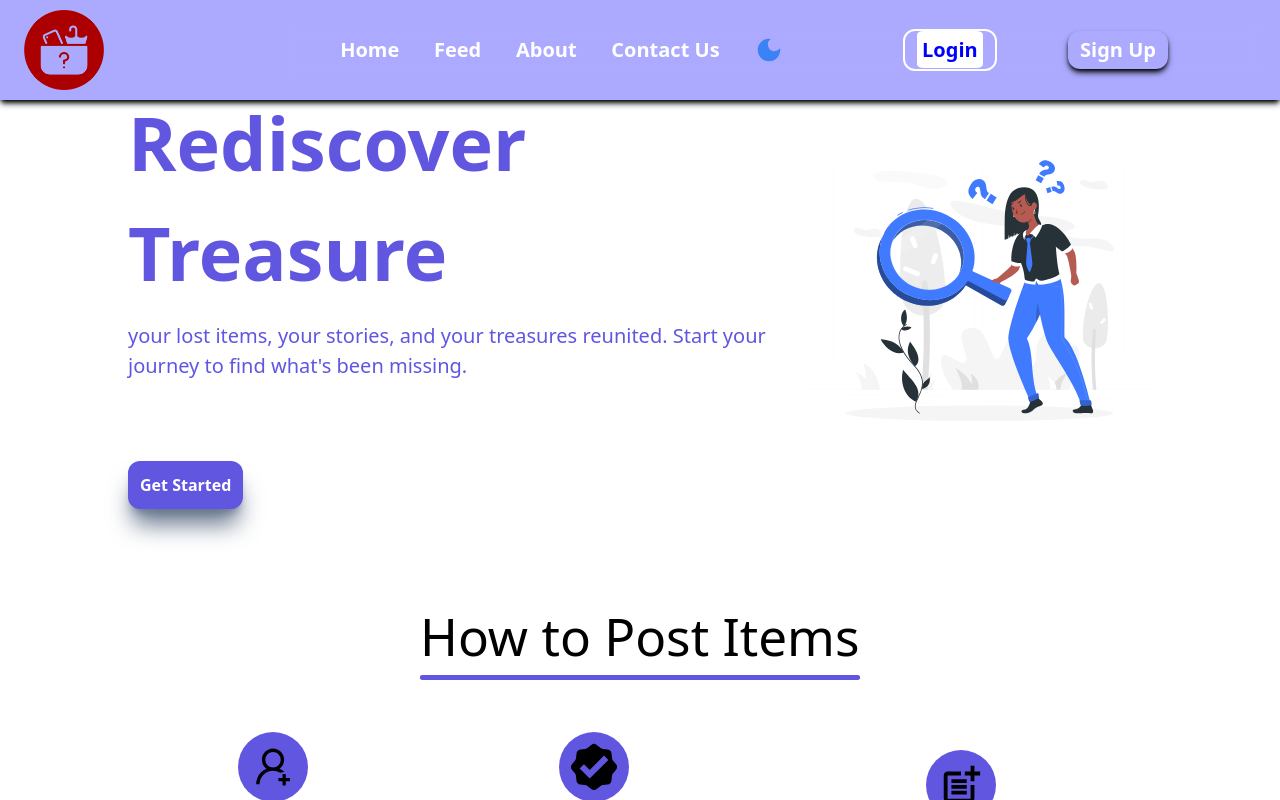
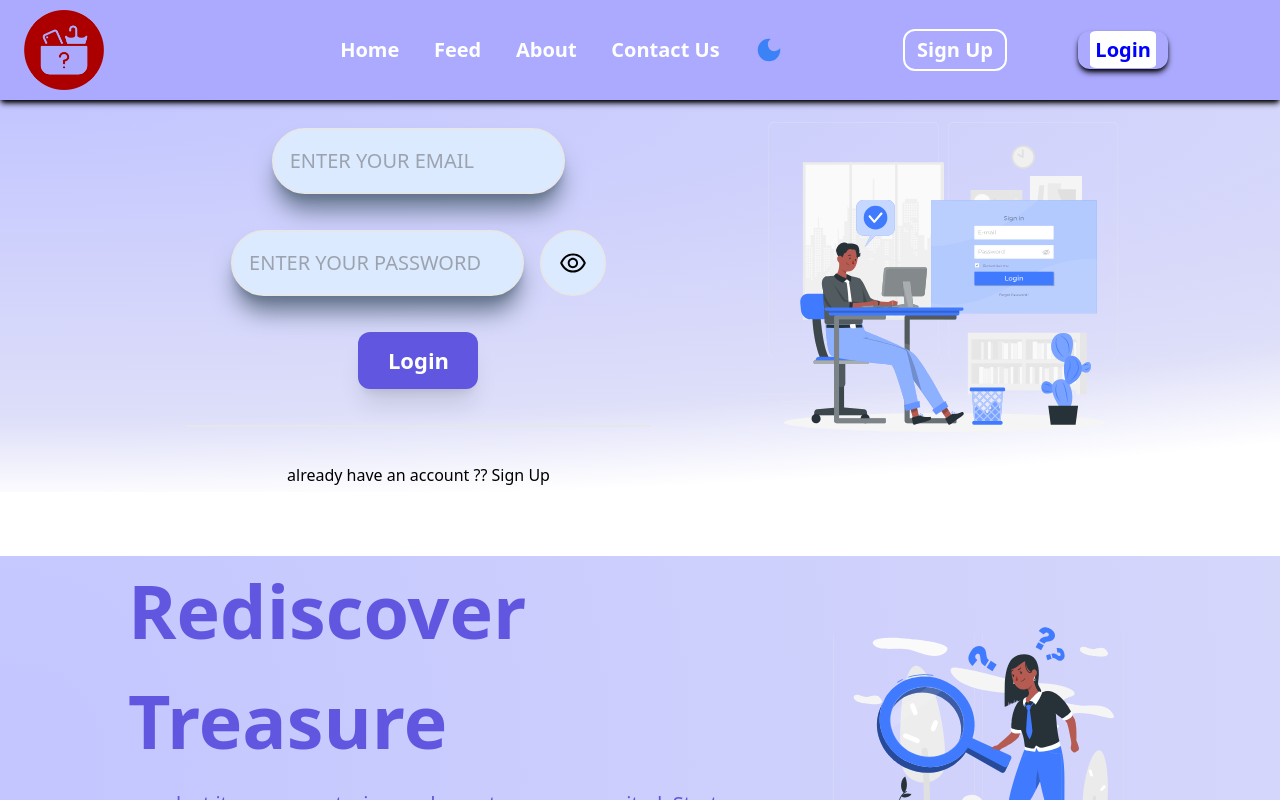
Before and after one commit to devrahuljourney/lostandfound, a React (Create React App) app: page /login in a window 1280 px wide. Shown: the top 800 px of the page. Built offline with nearby package versions, Linux system fonts and the light colour scheme.

Commit message:
loginn form completed

```diff
--- a/src/App.js
+++ b/src/App.js
@@ -13,6 +13,7 @@ import ContactUs from './components/ContactUs';
 function App() {
   const[footer,setFooter] = useState(true);
   const[dark,setDark] = useState(false);
+  const[isLoggedIn,setIsLoggedIn] = useState(false);
   // Initialize the footer state from localStorage or default to true
   // const [footer, setFooter] = useState(() => {
   //   const savedFooter = localStorage.getItem('footer');
@@ -31,14 +32,14 @@ function App() {
 
       <div className="">
         {/* Pass footer and setFooter as props to NavBar */}
-        <NavBar dark = {dark} setDark ={setDark} footer={footer} setFooter={setFooter} />
+        <NavBar dark = {dark} setDark ={setDark} isLoggedIn ={isLoggedIn} setIsLoggedIn = {setIsLoggedIn}  footer={footer} setFooter={setFooter} />
         <Routes>
           <Route path="/" element={<Home />} />
-          <Route path="/login" element={<Login />} />
-          <Route path="/signup" element={<SignUp />} />
-          <Route path="/feed" element={<Feed />} />
-          <Route path="/about" element={<div className="p-[5%]"><About /></div>} />
-          <Route path="/contactus" element={<div className="p-[5%]"><ContactUs /></div>} />
+          <Route path="/login" element={<Login dark = {dark} setFooter ={setFooter} isLoggedIn ={isLoggedIn} setIsLoggedIn = {setIsLoggedIn} />} />
+          <Route path="/signup" element={<SignUp dark = {dark} />} />
+          <Route path="/feed" element={<Feed dark = {dark} />} />
+          <Route path="/about" element={<div className="p-[5%]"><About dark = {dark} /></div>} />
+          <Route path="/contactus" element={<div className="p-[5%]"><ContactUs dark = {dark} /></div>} />
 
         </Routes>
         <div>{footer ? <Footer dark = {dark}  /> : null}</div>
--- a/src/components/About.js
+++ b/src/components/About.js
@@ -8,9 +8,10 @@ import {SlSocialLinkedin} from 'react-icons/sl';
 import {SlSocialGithub} from 'react-icons/sl';
 import Aos from 'aos';
 import 'aos/dist/aos.css';
-export default function About() {
+export default function About(props) {
+  const dark = props.dark;
   return (
-    <div id='about' className='w-[80%] md:mt-[5%] mt-[10%] mx-auto flex flex-col justify-center items-center gap-5'>
+    <div id='about' className= {`${dark ? 'bg-black text-white' : '' } w-[80%] md:mt-[5%] mt-[10%] mx-auto flex flex-col justify-center items-center gap-5`}>
          <div data-aos="flip-right" className=' flex flex-col  justify-center items-center gap-4 mt-7 '>
             <h1 className='md:text-[3.2rem] text-[1.5rem] font-[500]'>About Us</h1>
             <div className='border-b border-4 w-full rounded-lg border-button'></div>
--- a/src/components/ConnectUs.js
+++ b/src/components/ConnectUs.js
@@ -8,9 +8,10 @@ import { NavLink } from 'react-router-dom';
 import Aos from 'aos';
 import 'aos/dist/aos.css';
 export default function
-() {
+(props) {
+    const dark = props.dark;
   return (
-    <div className='bg-white w-full flex flex-col gap-8 p-9 mt-6 justify-center items-center mx-auto'>
+    <div className={`${dark ? 'bg-black' : 'bg-white' } w-full flex flex-col gap-8 p-9 mt-6 justify-center items-center mx-auto`}>
         <h1 data-aos="flip-right" className='md:text-[3.1rem] text-[1.3rem] font-bold  ' >Connect Us</h1>
         <div className='flex w-[60%] flex-col md:flex-row justify-between items-center gap-7'>
             <div data-aos="flip-left" className='w-[80px] hover:text-white text-[#C13584] h-[80px] border-2 p-5  flex justify-center  hover:cursor-pointer  items-center shadow-lg shadow-slate-700 border-black hover:bg-[#C13584] rounded-full '>
--- a/src/components/ContactUs.js
+++ b/src/components/ContactUs.js
@@ -1,7 +1,8 @@
 import React, { useState } from 'react'
 import Aos from 'aos';
 import 'aos/dist/aos.css';
-export default function ContactUs() {
+export default function ContactUs(props) {
+    const dark = props.dark;
     const[formData,setFormData] = useState({
         Name:"",
         email:"",
@@ -18,12 +19,14 @@ export default function ContactUs() {
     function submitHandler(event)
     {
         event.preventDefault();
-        console.log(formData)
+        console.log(formData);
+        console.log('contact us')
+        console.log(dark);
     }
 
   return (
 
-    <div  className='md:mt-[5%] mt-[10%]'>
+    <div  className= {` ${dark ? 'bg-black  text-white ' : ''} md:mt-[5%] mt-[10%]`}>
 
        <div data-aos="flip-right" className='flex flex-col justify-center mx-auto  gap-5 items-center w-[80%] p-7'>
         <p className='font-bold text-[1.1rem] '>Get In Touch</p>
--- a/src/components/Footer.js
+++ b/src/components/Footer.js
@@ -21,9 +21,10 @@ export default function Footer(props)
     const customGradientStyles = {
         background: 'radial-gradient(188.78% 94.89% at 0.87% 7.36%, #C3C6FF 0%, rgba(182, 184, 241, 0.46) 78.95%, rgba(255, 255, 255, 0.12) 100%)',
       };
+
   return (
     // className={` ${dark ? 'bg-black' :  '' }  md:mt-[5%] mt-[10%]  w-full`}
-    <div className={` ${dark ? 'bg-black text-white' :  '' }  md:mt-[5%] mt-[10%]  w-full`} >
+    <div className={` ${dark ?  'bg-black text-white' : ''} md:mt-[5%] mt-[10%] w-full`} style={dark ? null : customGradientStyles} >
         <div  className='w-[80%]  flex flex-col md:flex-row justify-between items-center mx-auto '>
         {/* left */}
         <div data-aos="flip-left" className='flex flex-col md:justify-start md:items-start  justify-center items-center gap-3'>
@@ -76,10 +77,10 @@ export default function Footer(props)
          </div>
      </div>
 
-         <About/>
+         <About  />
          <div className='border-b-2'></div>
-         <ContactUs/>
-         <ConnectUs/>
+         <ContactUs />
+         <ConnectUs dark = {props.dark} />
 
     </div>
   )
--- /dev/null
+++ b/src/components/FormTemplate.js
@@ -0,0 +1,23 @@
+import React from 'react'
+import LoginForm from './LoginForm';
+import SignForm from './SignForm';
+import login from '../assests/login.svg'
+export default function FormTemplate(props) {
+    const customGradientStyles = {
+      background:
+        'radial-gradient(188.78% 94.89% at 0.87% 7.36%, #C3C6FF 0%, rgba(182, 184, 241, 0.46) 78.95%, rgba(255, 255, 255, 0.12) 100%)',
+    };
+
+    return (
+      <div className={` ${props.dark ? 'bg-black text-white' : ''} md:mt-[6%] mt-[12%] w-full  flex  justify-center items-center `} style={props.dark ? null : customGradientStyles}>
+        <div className='flex flex-col-reverse md:flex-row gap-7 w-[80%] justify-evenly items-center mx-auto'>
+            <div className='md:w-[70%] w-full'>
+              {props.formType === "login" ? <LoginForm setFooter = {props.setFooter} setIsLoggedIn={props.setIsLoggedIn} /> : <SignForm />}
+            </div>
+            <div className='md:w-[50%]  w-full'>
+              <img src={login} width={600} height={600} />
+            </div>
+        </div>
+      </div>
+    )
+  }
--- a/src/components/Login.js
+++ b/src/components/Login.js
@@ -1,7 +1,14 @@
 import React from 'react'
+import FormTemplate from './FormTemplate';
+import LoginForm from './LoginForm';
+export default function Login(props) {
+   const dark = props.dark;
+   const setIsLoggedIn = props.setIsLoggedIn;
+   const setFooter = props.setFooter;
+  return (
+    <div>
 
-export default function Login() {
-  return (
-    <div>Login</div>
+      <FormTemplate setIsLoggedIn={ setIsLoggedIn} setFooter = {setFooter} dark = {dark} formType = "login" />
+    </div>
   )
 }
--- /dev/null
+++ b/src/components/LoginForm.js
@@ -0,0 +1,71 @@
+import React, { useState } from 'react'
+import {AiOutlineEye, AiOutlineEyeInvisible} from 'react-icons/ai';
+import { Link, NavLink, Navigate, useNavigate } from 'react-router-dom';
+import { toast } from 'react-toastify';
+export default function LoginForm(props) {
+    const setIsLoggedIn = props.setIsLoggedIn;
+    const setFooter = props.setFooter;
+    const[formData,setFormData] = useState({
+        email:"",
+        password:""
+    });
+    const navigate = useNavigate();
+    const[password,setPassword] = useState(false);
+    function changehandler(event)
+    {
+        const {name,value} = event.target;
+        setFormData((prev) => ({
+            ...prev,
+            [name] : value,
+        }))
+
+    }
+    function sumbiltHandler(event)
+    {
+        event.preventDefault();
+        console.log(formData);
+        if(formData.email == '' || formData.password == '')
+        {
+            toast.error("fill all details");
+            return;
+        }
+        toast.success("Login Successfully !!!");
+        setIsLoggedIn(true);
+        setFooter(true);
+        navigate("/Home");
+    }
+  return (
+    <div>
+        <form className='flex mt-[8%] flex-col w-[80%] gap-9 justify-center mx-auto items-center' onSubmit={sumbiltHandler}>
+        <label data-aos="flip-left" className='w-[90%] flex justify-center items-center mx-auto'>
+            <input className='md:w-[70%] md:text-[20px] text-[16px] text-slate-400 font-[400] w-full shadow-xl focus:outline-none focus:ring focus:border-blue-300 shadow-slate-500 bg-blue-100 bg-blur-lg border-2 border-spacing-3 rounded-full p-4 backdrop-blur-lg '
+             type='text'
+            value={formData.email}
+            name='email'
+            onChange={changehandler}
+            placeholder='ENTER YOUR EMAIL'
+
+              ></input>
+
+        </label>
+        <label  className='w-[90%] flex justify-center items-center gap-4 mx-auto'>
+            <input className='md:w-[70%] md:text-[20px] text-[16px] text-slate-400 font-[400] w-full shadow-xl focus:outline-none focus:ring focus:border-blue-300 shadow-slate-500 bg-blue-100 bg-blur-lg border-2 border-spacing-3 rounded-full p-4 backdrop-blur-lg '
+             type= {password ? ("text") : ("password")}
+            value={formData.password}
+            name='password'
+            onChange={changehandler}
+            placeholder='ENTER YOUR PASSWORD'
+
+              ></input>
+
+              <span className='focus:border-blue-300 shadow-slate-500 bg-blue-100 bg-blur-lg border-2 border-spacing-3 rounded-full p-4 backdrop-blur-lg' onClick={() => setPassword((prev) => !prev)} >
+                {password ? (<AiOutlineEyeInvisible style={{width:'30px', height:'30px'}}  />) : (<AiOutlineEye style={{width:'30px', height:'30px'}}  />) }
+            </span>
+        </label>
+        <button  type='submit' className='bg-button hover:bg-blue-400 shadow-xl text-white p-3 w-[120px] text-[22px] rounded-xl font-bold  '>Login</button>
+        <div className='w-full border-b-2'></div>
+        <p>already have an account ?? <span> <NavLink to='/signup' > Sign Up </NavLink> </span> </p>
+        </form>
+    </div>
+  )
+}
--- a/src/components/NavBar.js
+++ b/src/components/NavBar.js
@@ -5,7 +5,11 @@ import { GiHamburgerMenu } from 'react-icons/gi';
 import { AiOutlineClose } from 'react-icons/ai';
 import {MdDarkMode}  from 'react-icons/md';
 import {CiLight} from 'react-icons/ci'
+import { ToastContainer, toast } from 'react-toastify';
+import 'react-toastify/dist/ReactToastify.css';
 export default function NavBar(props) {
+    const isLoggedIn = props.isLoggedIn;
+    const setIsLoggedIn = props.setIsLoggedIn;
     const footer = props.footer;
     const setFooter = props.setFooter;
     const dark = props.dark;
@@ -21,14 +25,14 @@ export default function NavBar(props) {
             <div className='w-[20%] md:ml-6 md:static '>
                 <img className='mix-blend-multiply sm:w-[80px] md:ml-0 ml-[-130px] md:mt-0 mt-3 w-[40px] ' src= {logo} alt='img' width={70} height={32} loading='lazy'></img>
             </div>
-            <div className='text-3xl text-black md:hidden md:static  absolute right-0 mr-3' onClick={() => setMenu(!menu)}>
+            <div className={`text-3xl ${dark ? 'text-white' : 'text-black '} md:hidden md:static  absolute right-0 mr-3`} onClick={() => setMenu(!menu)}>
                  {
                     menu ?   (<AiOutlineClose/>) : (<GiHamburgerMenu/>)
                  }
             </div>
             {/* nav button */}
 
-            <div className={`md:w-[80%]  md:shadow-[0] md:p-0 p-4 shadow-md shadow-black z-30 absolute md:static ${menu ? 'top-[65px]  ' : 'top-[-320px]'} bg-transparent backdrop-blur-sm md:text-white text-black text-[18px] md:text-[20px] z-10 w-full
+            <div className={`md:w-[80%]  md:shadow-[0] md:p-0 p-4 shadow-md ${dark ? 'shadow-white' : 'shadow-black '} z-30 absolute md:static ${menu ? 'top-[65px]  ' : 'top-[-320px]'} bg-transparent backdrop-blur-sm md:text-white ${dark ? 'text-white' : 'text-black '} text-[18px] md:text-[20px] z-10 w-full
             sm:left-[20%] flex sm:flex-row flex-col md:justify-evenly md:items-center items-start  justify-between transition-all duration-500 ease-in`} >
              <div className='w-[50%]'>
                 <ul className='flex  flex-col sm:flex-row py-[0.3125rem]   justify-evenly j md:items-center gap-3'>
@@ -44,7 +48,7 @@ export default function NavBar(props) {
                     <li onClick={()=> {setFooter(false); setMenu(false);} } className='hover:bg-white hover:rounded-lg hover:text-black hover:p-1'>
                         <NavLink to = "/contactus">Contact Us</NavLink>
                     </li>
-                    <div onClick={() => props.setDark(!dark)} className='text-blue-500 hover:text-button cursor-pointer ' >
+                    <div onClick={() =>  {setMenu(false); props.setDark(!dark);} } className='text-blue-500 hover:text-button cursor-pointer ' >
                         {
                             dark ? (<CiLight style={{width : '30px' , height : '30px' }} />) : (<MdDarkMode style={{width : '30px' , height : '30px' }} />)
                         }
@@ -55,10 +59,35 @@ export default function NavBar(props) {
              <div className='w-[40%]'>
                 <ul className='flex flex-col sm:flex-row py-[0.3125rem]  justify-evenly md:items-center gap-2'>
                     <li onClick={()=> {setFooter(false); setMenu(false);}} className='hover:bg-white hover:rounded-lg hover:text-black hover:p-1 border-white border-2 px-3 py-1 rounded-xl'>
-                        <NavLink to = "/login">Login</NavLink>
+                        {
+                            !isLoggedIn &&
+                            <NavLink to = "/signup">
+                                <button>Sign Up</button>
+                            </NavLink>
+                        }
+
                     </li>
                     <li onClick={()=> {setFooter(false); setMenu(false);} } className='hover:bg-white hover:rounded-lg hover:text-black hover:p-1  px-3 py-1 rounded-xl shadow-black shadow-md '>
-                        <NavLink to = "/signup">Sign Up</NavLink>
+                    {
+                            !isLoggedIn ? (
+                                <NavLink to = "/login">
+                                <button>Login</button>
+                                 </NavLink>
+                            )  :
+                            (
+                                <NavLink to="/logout">
+                               <button
+                                 onClick={() => {
+                                   setIsLoggedIn(false);
+                                    toast.success("SuccessFully logged Out");
+                                 }}
+                               >
+                                 Log Out
+                               </button>
+                             </NavLink>
+                            )
+
+                        }
                     </li>
                 </ul>
              </div>
--- /dev/null
+++ b/src/components/SignForm.js
@@ -0,0 +1,7 @@
+import React from 'react'
+
+export default function SignForm() {
+  return (
+    <div>SignForm</div>
+  )
+}
--- a/src/components/SignUp.js
+++ b/src/components/SignUp.js
@@ -1,7 +1,9 @@
 import React from 'react'
-
+import FormTemplate from './FormTemplate';
 export default function SignUp() {
   return (
-    <div>SignUp</div>
+    <div>
+      <FormTemplate formType = "signup" />
+    </div>
   )
 }
--- a/src/index.js
+++ b/src/index.js
@@ -4,6 +4,7 @@ import './index.css';
 import App from './App';
 import { BrowserRouter } from 'react-router-dom';
 import { ToastContainer, toast } from 'react-toastify';
+import 'react-toastify/dist/ReactToastify.css';;
 
 const root = ReactDOM.createRoot(document.getElementById('root'));
 root.render(
```
